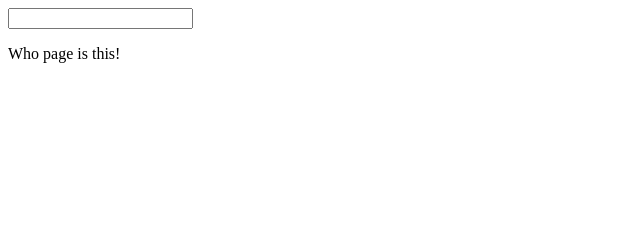
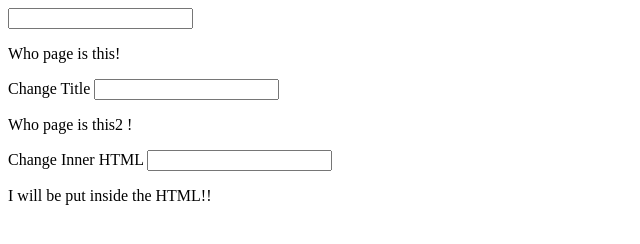
Before and after one commit to FlashGooden/vue-js-sandbox, a plain HTML site: page first-vue-setup-scratch/vue-test.html in a window 1280 px wide. Shown: the whole page, without its empty margins (0-640 px from the left). Drawn offline with nearby package versions, Linux system fonts and the light colour scheme.

Commit message:
Added second vue instance, testing dynamic DOM

```diff
--- a/first-vue-setup-scratch/vue-test-js.js
+++ b/first-vue-setup-scratch/vue-test-js.js
@@ -1,16 +1,36 @@
 const changeTitle = function (e) {
-  this.title = e.target.value
- /* console.log(this) */
-}
-   console.log('hello')
-  new Vue({
-    el:'#app',
- data: {
-   title: 'Who page is this!',
-   chopper:'here it go'
- },
- methods: {
-   changeTitle: changeTitle
+   this.title = e.target.value;
+   /* console.log(this) */
+};
+
+const changeHtml = function (e) {
+   const innerThing = document.getElementById('htmlInside')
+   innerThing.innerHTML = e.target.value
 }
 
-  })
+
+console.log("hello");
+new Vue({
+   el: "#app",
+   data: {
+      title: "Who page is this!",
+      chopper: "here it go",
+   },
+   methods: {
+      changeTitle: changeTitle,
+   },
+});
+new Vue({
+   el: "#app2",
+   data: {
+      title: "Who page is this2 !",
+      chopper: "here it go",
+   },
+   methods: {
+      changeTitle: changeTitle,
+      insideHtml: function () {
+        return 'I will be put inside the HTML!!'
+      },
+      changeHtml: changeHtml
+   },
+});
--- a/first-vue-setup-scratch/vue-test.html
+++ b/first-vue-setup-scratch/vue-test.html
@@ -5,7 +5,7 @@
       <meta name="viewport" content="width=device-width, initial-scale=1.0" />
       <title>Vue JS</title>
    </head>
-   <script src='https://unpkg.com/vue/dist/vue.js'></script>
+   <script src="https://unpkg.com/vue/dist/vue.js"></script>
 
    <body>
       <div id="app">
@@ -14,7 +14,19 @@
             {{title}}
          </p>
       </div>
+      <div id="app2">
+        <span>Change Title</span>
+         <input type="text" v-on:input="changeTitle" />
+         <p>
+            {{title}}
+         </p>
+
+         <span>Change Inner HTML</span>
+         <input type="text" v-on:input="changeHtml">
+         <p id='htmlInside'>
+            {{insideHtml()}}
+         </p>
+      </div>
    </body>
-   <script src='vue-test-js.js'></script>
-
+   <script src="vue-test-js.js"></script>
 </html>
```
Also changed, not shown: 1 other file.
